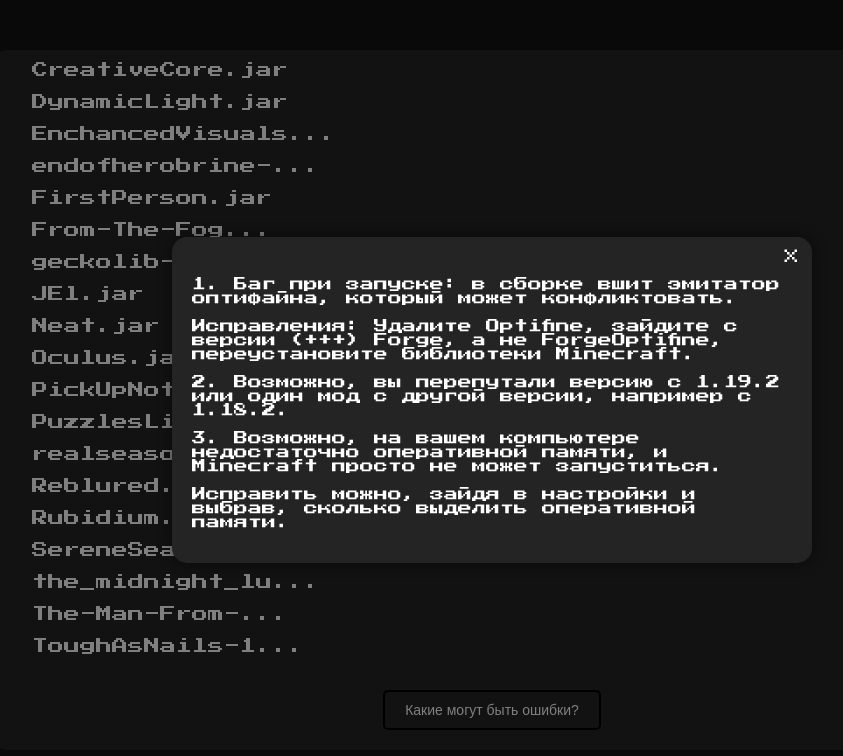
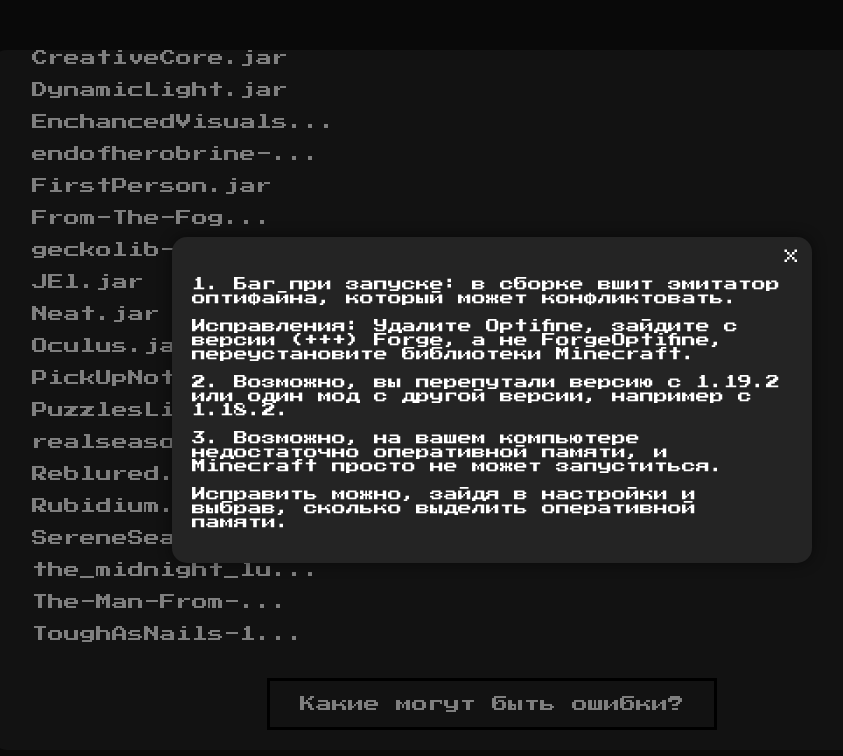
Before and after one commit to Batcherss/modkit, a plain HTML site: page mods.html in a window 1280 px wide. Both pictures are taken after a click on the button "Какие могут быть ошибки?". Shown: the whole page, without its empty margins (148-991 px from the left). Drawn offline with Linux system fonts and the light colour scheme.

Commit message:
Update mods.html

```diff
--- a/mods.html
+++ b/mods.html
@@ -50,21 +50,24 @@
 
         .error-btn {
             margin-top: 20px;
-            padding: 10px 20px;
+            padding: 15px 30px;
             background-color: #242424;
-            border: 2px solid #000000;
-            border-radius: 5px;
+            border: 3px solid #000000;
             color: #ffffff;
-            font-size: 14px;
+            font-size: 16px;
             cursor: pointer;
+            font-family: 'Press Start 2P', cursive;
+            transition: transform 0.1s ease-in-out;
         }
 
-        .error-btn:hover {
-            background-color: #000000;
+        .error-btn:active {
+            transform: scale(0.95);
         }
 
         .popup {
             display: none;
+            opacity: 0;
+            transition: opacity 0.5s ease;
             position: fixed;
             top: 50%;
             left: 50%;
@@ -75,6 +78,11 @@
             padding: 20px;
             box-shadow: 0px 0px 15px rgba(0, 0, 0, 0.5);
             z-index: 10;
+        }
+
+        .popup.show {
+            display: block;
+            opacity: 1;
         }
 
         .popup .close-btn {
@@ -95,6 +103,8 @@
 
         .overlay {
             display: none;
+            opacity: 0;
+            transition: opacity 0.5s ease;
             position: fixed;
             top: 0;
             left: 0;
@@ -102,6 +112,11 @@
             height: 100%;
             background-color: rgba(0, 0, 0, 0.5);
             z-index: 5;
+        }
+
+        .overlay.show {
+            display: block;
+            opacity: 1;
         }
     </style>
 </head>
@@ -152,13 +167,13 @@
 
     <script>
         function showPopup() {
-            document.getElementById('popup').style.display = 'block';
-            document.getElementById('overlay').style.display = 'block';
+            document.getElementById('popup').classList.add('show');
+            document.getElementById('overlay').classList.add('show');
         }
 
         function closePopup() {
-            document.getElementById('popup').style.display = 'none';
-            document.getElementById('overlay').style.display = 'none';
+            document.getElementById('popup').classList.remove('show');
+            document.getElementById('overlay').classList.remove('show');
         }
     </script>
 </body>
```
